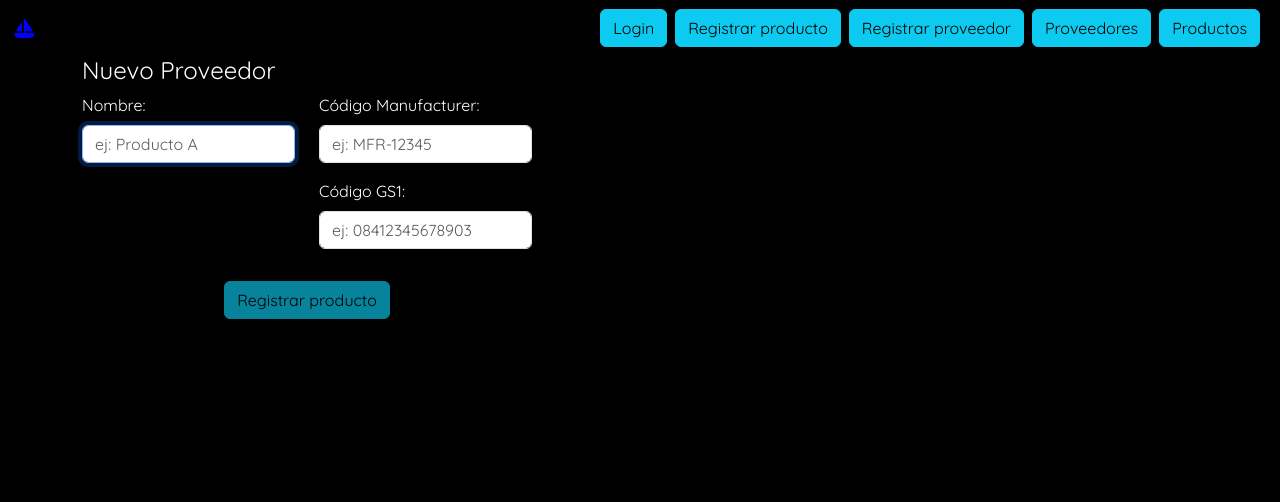
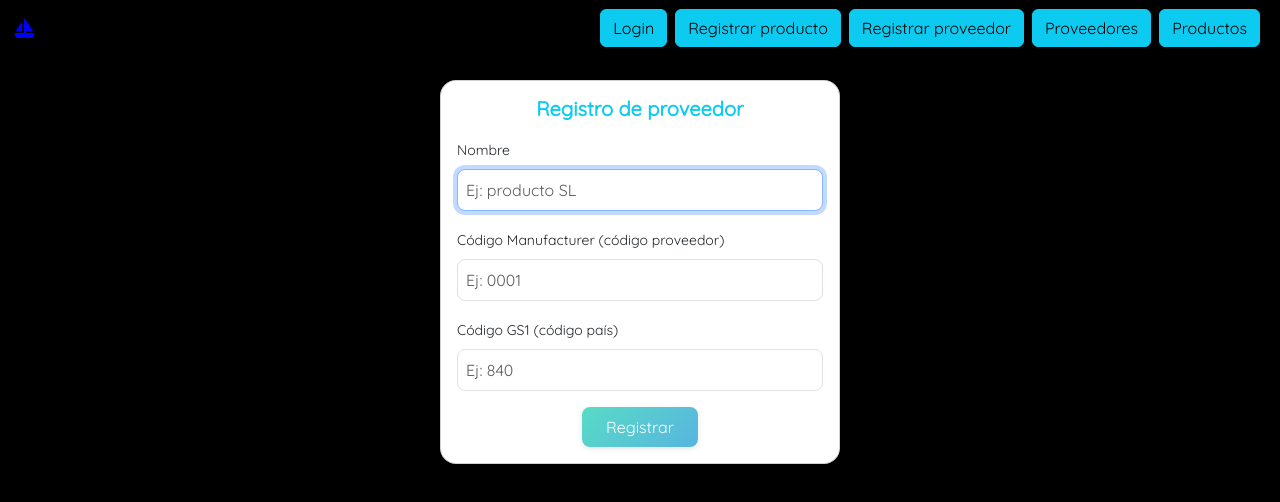
Before and after one commit to TechnoJavBar/Neo4jCRUD, a React (Vite) app: page /register/proveedor in a window 1280 px wide. Shown: the top 502 px of the page. Built offline with nearby package versions, Linux system fonts and the light colour scheme.

Commit message:
Se a cambiado el estilo del formulario

```diff
--- a/src/components/register/RegisterProveedor.jsx
+++ b/src/components/register/RegisterProveedor.jsx
@@ -1,6 +1,7 @@
 import Form from "react-bootstrap/Form";
 import Container from "react-bootstrap/Container";
 import Button from "react-bootstrap/Button";
+import Card from "react-bootstrap/Card";
 import "./Register.css";
 import { FontAwesomeIcon } from "@fortawesome/react-fontawesome";
 import { useEffect, useState, useRef } from "react";
@@ -83,59 +84,38 @@ export const RegisterProveedor = () => {
   };
 
   return (
-    <Container>
-      <header>
-        <h4>Nuevo Proveedor</h4>
-        <main className="register-container">
-          <div className="register-layout">
+    <Container className="d-flex justify-content-center align-items-center mt-4">
+      <Card className="p-3 shadow-sm rounded-4" style={{ width: "400px" }}>
+        <h5 className="text-center mb-3 fw-semibold text-info">
+          Registro de proveedor
+        </h5>
         <Form onSubmit={handleSubmit}>
-              <div className="row">
-                {/* Columna izquierda */}
-                <div className="col-md-6">
           <Form.Group className="mb-3" controlId="formBasicNombre">
-                    <Form.Label>
-                      Nombre:
+            <Form.Label className="fw-medium small">
+              Nombre
               <span className={validNombre ? "valid" : "hide"}>
-                        <FontAwesomeIcon
-                          icon={faCheck}
-                          className="valid-icon"
-                        />
+                <FontAwesomeIcon icon={faCheck} className="valid-icon ms-1" />
               </span>
-                      <span
-                        className={validNombre || !nombre ? "hide" : "valid"}
-                      >
-                        <FontAwesomeIcon
-                          icon={faTimes}
-                          className="invalid-icon"
-                        />
+              <span className={validNombre || !nombre ? "hide" : "valid"}>
+                <FontAwesomeIcon icon={faTimes} className="invalid-icon ms-1" />
               </span>
             </Form.Label>
             <Form.Control
               type="text"
-                      placeholder="ej: Producto A"
+              placeholder="Ej: producto SL"
               ref={nombreRef}
               autoComplete="off"
               onChange={(e) => setNombre(e.target.value)}
               required
+              className="rounded-3 p-2"
             />
           </Form.Group>
-                </div>
 
-                {/* Columna derecha */}
-                <div className="col-md-6">
-                  <Form.Group
-                    className="mb-3"
-                    controlId="formBasicCodigoManufacturer"
-                  >
-                    <Form.Label>
-                      Código Manufacturer:
-                      <span
-                        className={validCodigoManufacturer ? "valid" : "hide"}
-                      >
-                        <FontAwesomeIcon
-                          icon={faCheck}
-                          className="valid-icon"
-                        />
+          <Form.Group className="mb-3" controlId="formBasicCodigoManufacturer">
+            <Form.Label className="fw-medium small">
+              Código Manufacturer (código proveedor)
+              <span className={validCodigoManufacturer ? "valid" : "hide"}>
+                <FontAwesomeIcon icon={faCheck} className="valid-icon ms-1" />
               </span>
               <span
                 className={
@@ -144,67 +124,56 @@ export const RegisterProveedor = () => {
                     : "valid"
                 }
               >
-                        <FontAwesomeIcon
-                          icon={faTimes}
-                          className="invalid-icon"
-                        />
+                <FontAwesomeIcon icon={faTimes} className="invalid-icon ms-1" />
               </span>
             </Form.Label>
             <Form.Control
               type="text"
-                      placeholder="ej: MFR-12345"
+              placeholder="Ej: 0001"
               autoComplete="off"
               onChange={(e) => setCodigoManufacturer(e.target.value)}
               required
+              className="rounded-3 p-2"
             />
           </Form.Group>
 
           <Form.Group className="mb-3" controlId="formBasicCodigoGS1">
-                    <Form.Label>
-                      Código GS1:
+            <Form.Label className="fw-medium small">
+              Código GS1 (código país)
               <span className={validCodigoGS1 ? "valid" : "hide"}>
-                        <FontAwesomeIcon
-                          icon={faCheck}
-                          className="valid-icon"
-                        />
+                <FontAwesomeIcon icon={faCheck} className="valid-icon ms-1" />
               </span>
-                      <span
-                        className={
-                          validCodigoGS1 || !codigoGS1 ? "hide" : "valid"
-                        }
-                      >
-                        <FontAwesomeIcon
-                          icon={faTimes}
-                          className="invalid-icon"
-                        />
+              <span className={validCodigoGS1 || !codigoGS1 ? "hide" : "valid"}>
+                <FontAwesomeIcon icon={faTimes} className="invalid-icon ms-1" />
               </span>
             </Form.Label>
             <Form.Control
               type="text"
-                      placeholder="ej: 08412345678903"
+              placeholder="Ej: 840"
               autoComplete="off"
               onChange={(e) => setCodigoGS1(e.target.value)}
               required
+              className="rounded-3 p-2"
             />
           </Form.Group>
-                </div>
-              </div>
 
-              <div className="text-center mt-3">
+          <div className="text-center mt-2">
             <Button
               disabled={
                 !validNombre || !validCodigoManufacturer || !validCodigoGS1
               }
-                  variant="info"
               type="submit"
+              className="px-4 py-2 rounded-3 border-0 text-white fw-medium small"
+              style={{
+                background: "linear-gradient(135deg, #00c9a7 0%, #008dcf 100%)",
+                boxShadow: "0 2px 6px rgba(0,0,0,0.15)",
+              }}
             >
-                  Registrar producto
+              Registrar
             </Button>
           </div>
         </Form>
-          </div>
-        </main>
-      </header>
+      </Card>
       <ToastContainer
         className="p-3"
         position="bottom-end"
```
Lines whose indentation alone changed are shown as unchanged.
